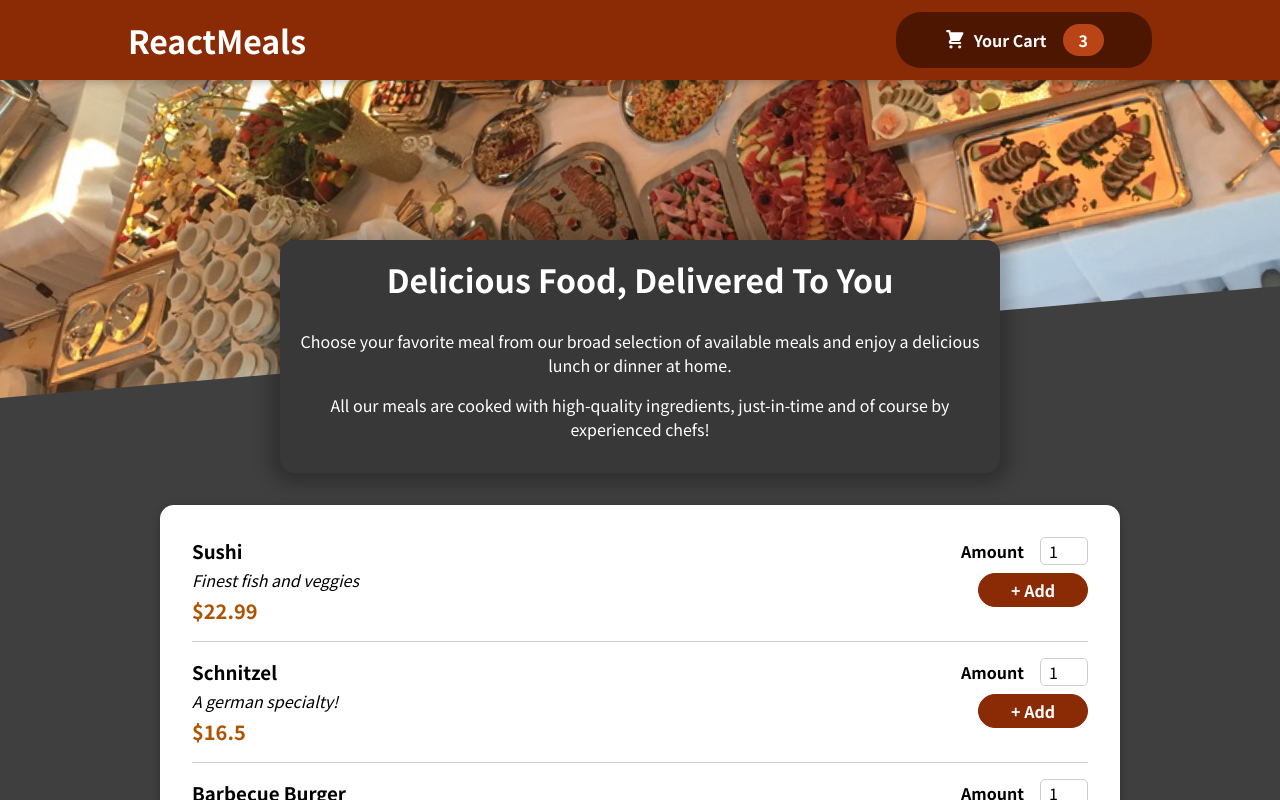
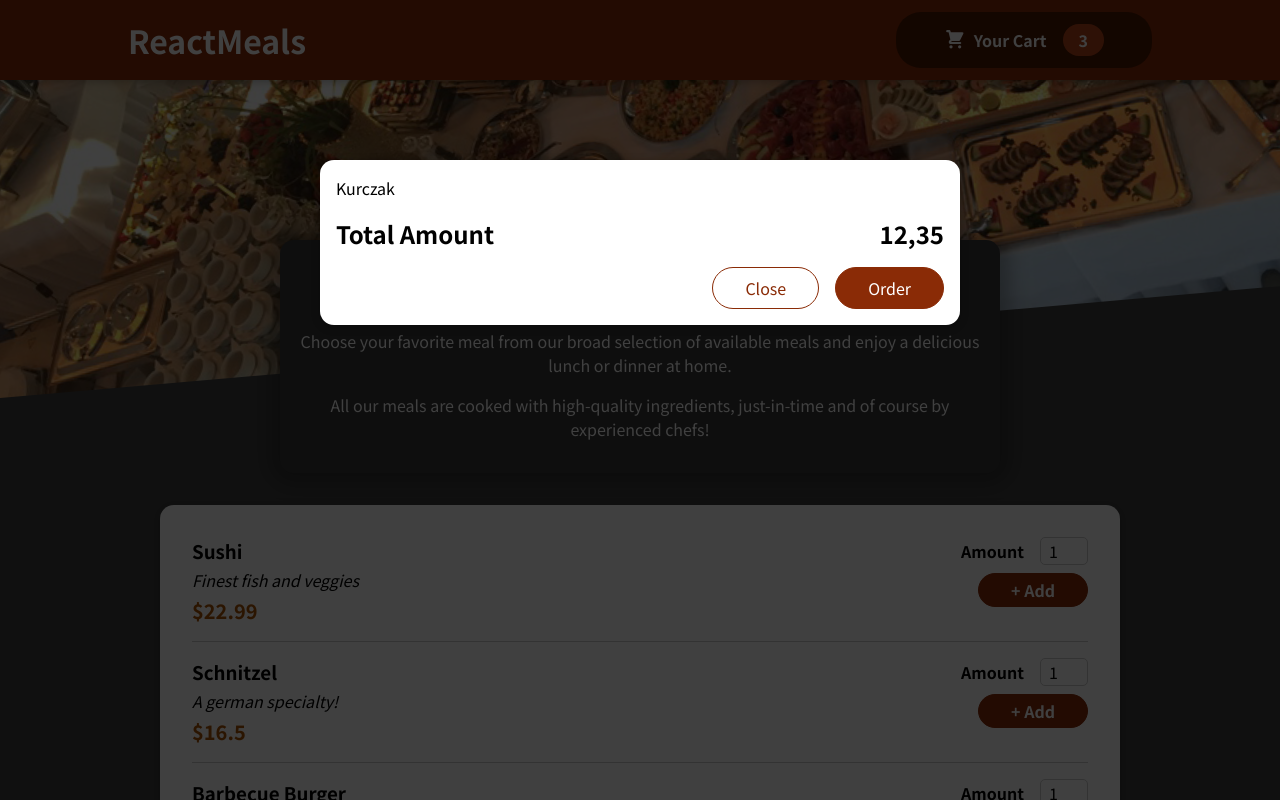
Before and after one commit to KunegundaKosek/Food-React, a React (Create React App) app: page / in a window 1280 px wide. Shown: the top 800 px of the page. Built offline with nearby package versions, Linux system fonts and the light colour scheme.

Commit message:
Adding a Modal via a React Portal

```diff
--- a/public/index.html
+++ b/public/index.html
@@ -28,6 +28,7 @@
   </head>
   <body>
     <noscript>You need to enable JavaScript to run this app.</noscript>
+    <div id="overlays"></div>
     <div id="root"></div>
     <!--
       This HTML file is a template.
--- a/src/App.js
+++ b/src/App.js
@@ -1,15 +1,17 @@
-import React from "react";
+import React, { Fragment } from "react";
+import Cart from "./components/Cart/Cart";
 import Header from "./components/Layout/Header";
 import Meals from "./components/Meals/Meals";
 
 function App() {
   return (
-    <>
+    <Fragment>
+      <Cart />
       <Header />
       <main>
         <Meals />
       </main>
-    </>
+    </Fragment>
   );
 };
 
--- a/src/components/Cart/Cart.js
+++ b/src/components/Cart/Cart.js
@@ -1,5 +1,6 @@
 import React from 'react';
 import classes from './Cart.module.css';
+import Modal from './Modal';
 
 const Cart = (props) => {
 
@@ -14,7 +15,7 @@
 
 
     return (
-        <div>
+        <Modal>
             {cartItems}
 
             <div className={classes.total}>
@@ -26,7 +27,7 @@
                 <button className={classes['button--alt']}>Close</button>
                 <button className={classes.button}>Order</button>
             </div>
-        </div>
+        </Modal>
     );
 };
 
--- /dev/null
+++ b/src/components/Cart/Modal.js
@@ -0,0 +1,31 @@
+import React, { Fragment } from 'react';
+import ReactDOM from 'react-dom';
+import classes from './Modal.module.css';
+
+const Backdrop = () => {
+
+    return (
+        <div className={classes.backdrop}></div>
+    );
+};
+
+const ModalOverlay = props => {
+    return (
+        <div className={classes.modal}>
+            <div className={classes.content}>{props.children}</div>
+        </div>
+    );
+};
+
+const portalElement = document.getElementById('overlays');
+
+const Modal = (props) => {
+    return (
+        <Fragment>
+            {ReactDOM.createPortal(<Backdrop />, portalElement)}
+            {ReactDOM.createPortal(<ModalOverlay>{props.children}</ModalOverlay>, portalElement)}
+        </Fragment>
+    );
+};
+
+export default Modal;
--- /dev/null
+++ b/src/components/Cart/Modal.module.css
@@ -0,0 +1,41 @@
+.backdrop {
+    position: fixed;
+    top: 0;
+    left: 0;
+    width: 100%;
+    height: 100vh;
+    z-index: 20;
+    background-color: rgba(0, 0, 0, 0.75);
+}
+
+.modal {
+    position: fixed;
+    top: 20vh;
+    left: 5%;
+    width: 90%;
+    background-color: white;
+    padding: 1rem;
+    border-radius: 14px;
+    box-shadow: 0 2px 8px rgba(0, 0, 0, 0.25);
+    z-index: 30;
+    animation: slide-down 300ms ease-out forwards;
+}
+
+@media (min-width: 768px) {
+    .modal {
+        width: 40rem;
+        left: calc(50% - 20rem);
+    }
+}
+
+@keyframes slide-down {
+    from {
+        opacity: 0;
+        transform: translateY(-3rem);
+    }
+
+    to {
+        opacity: 1;
+        transform: translateY(0);
+    }
+}
```
